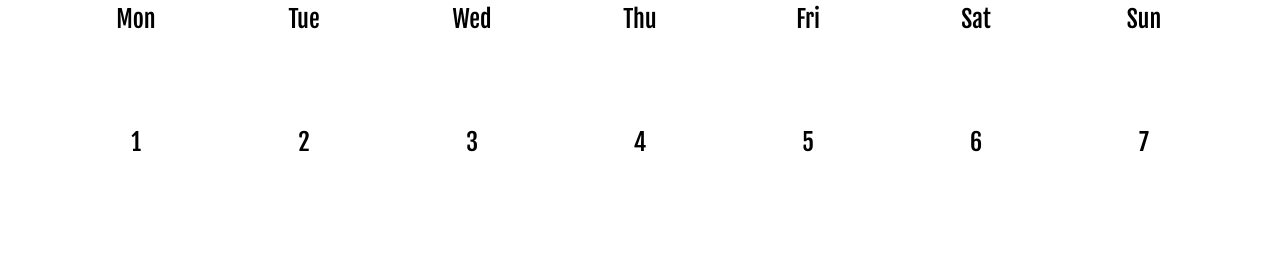
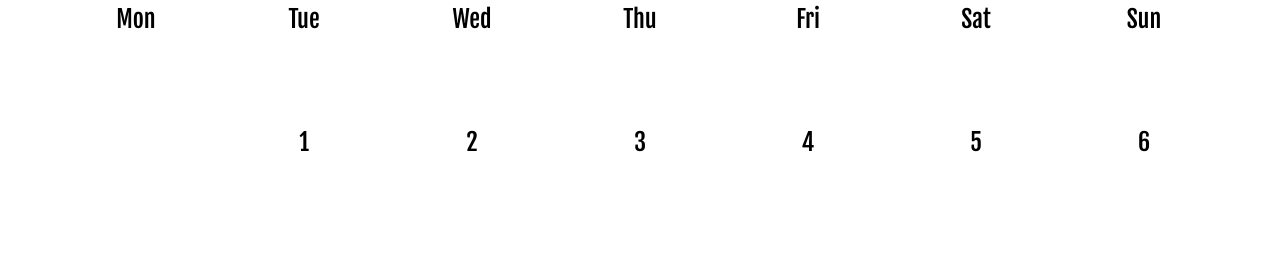
Before and after one commit to aliceheneghan/cyberherd, a React (Create React App) app in the folder client/: page / in a window 1280 px wide. Shown: the part 322-586 px from the top of the page. Built offline with nearby package versions, Linux system fonts and the light colour scheme; a web font is replaced by a local one.

Commit message:
used getDay to calculate prefixWeekdays and Array.from to map them out in seven day grid

```diff
--- a/client/src/features/calendar/components/Calendar.jsx
+++ b/client/src/features/calendar/components/Calendar.jsx
@@ -19,6 +19,7 @@ export default function Calendar() {
   const monthStart = startOfMonth(currentDate);
   const monthEnd = endOfMonth(currentDate);
   const monthDays = eachDayOfInterval({ start: monthStart, end: monthEnd });
+  const prefixWeekdays = monthStart.getDay() - 1; // getDay calculates days of week before the start of the month based on Sunday as the first weekday, so -1 needed to align with Monday week start
 
   return (
     <div className="calendar">
@@ -36,6 +37,10 @@ export default function Calendar() {
       </div>
 
       <div className="seven-day-grid">
+        {Array.from({ length: prefixWeekdays }).map((_, index) => (
+          <Cell key={index} className="date-cell"></Cell>
+        ))}
+
         {monthDays.map((date, index) => (
           <Cell key={index} className="date-cell">
             {/* formats JS date into day */}
```
